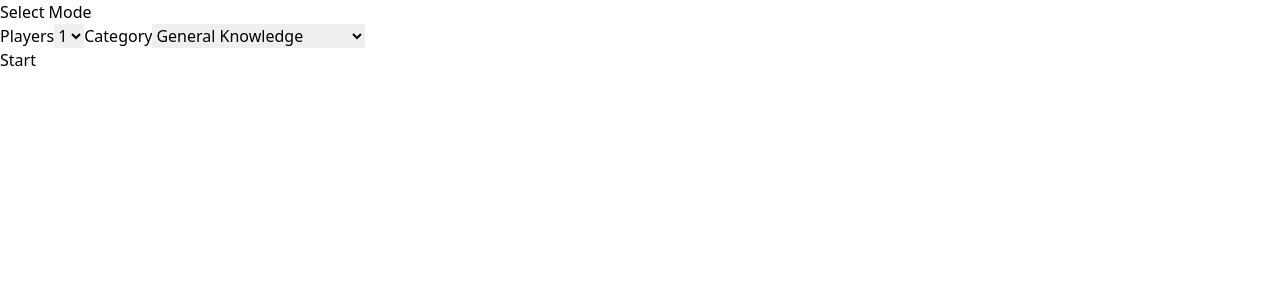
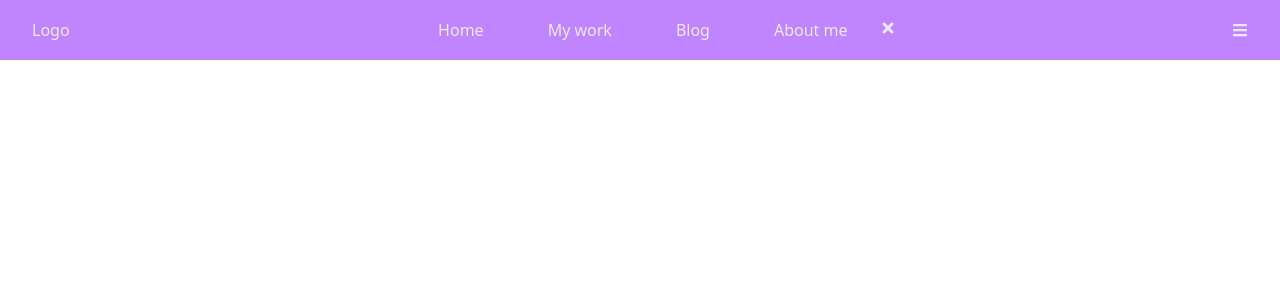
Before and after one commit to RamMaths/QuizGame, a React (Vite) app: page / in a window 1280 px wide. Shown: the top 300 px of the page. Built offline with nearby package versions, Linux system fonts and the light colour scheme.

Commit message:
starting the navbar

```diff
--- a/index.html
+++ b/index.html
@@ -7,7 +7,7 @@
     <title>Vite + React</title>
   </head>
   <body>
-    <div class="grid grid-cols-1 align-center justify-center w-screen h-screen" id="root"></div>
+    <div class="" id="root"></div>
     <script type="module" src="/src/main.jsx"></script>
   </body>
 </html>
--- a/package.json
+++ b/package.json
@@ -16,6 +16,7 @@
     "classnames": "^2.3.2",
     "react": "^18.2.0",
     "react-dom": "^18.2.0",
+    "react-icons": "^4.8.0",
     "react-usestateref": "^1.0.8"
   },
   "devDependencies": {
--- a/src/App.jsx
+++ b/src/App.jsx
@@ -1,11 +1,13 @@
 import React, {useState} from 'react';
 import Game from './Game/Game';
+import Navbar from './Navbar/Navbar';
 import './index.css';
 
 function App() {
   return(
     <>
-      <Game/>
+      <Navbar/>
+      {/* <Game/> */}
     </>
   );
 
--- /dev/null
+++ b/src/Navbar/Navbar.jsx
@@ -0,0 +1,31 @@
+import { useRef } from 'react';
+import { FaBars, FaTimes } from 'react-icons/fa';
+
+const Navbar = () => {
+
+  const navRef = useRef();
+
+  const showNavbar = () => {
+    navRef.current.classList.toggle('responsive_nav');
+  }
+
+  return(
+    <header className="">
+      <h3>Logo</h3>
+      <nav ref={navRef}>
+        <a href="/#">Home</a>
+        <a href="/#">My work</a>
+        <a href="/#">Blog</a>
+        <a href="/#">About me</a>
+        <button className="nav-btn"onClick={showNavbar}>
+          <FaTimes/>
+        </button>
+      </nav>
+      <button className="nav-btn" onClick={showNavbar}>
+        <FaBars/>
+      </button>
+    </header>
+  );
+};
+
+export default Navbar;
--- a/src/index.css
+++ b/src/index.css
@@ -2,3 +2,63 @@
 @tailwind base;
 @tailwind components;
 @tailwind utilities;
+
+@layer base {
+  * {
+    margin: 0;
+    padding: 0;
+    box-sizing: border-box;
+  }
+
+  header  {
+    height: 60px;
+    display: flex;
+    align-items: center;
+    justify-content: space-between;
+    padding: 0 2rem;
+    @apply bg-purple-400;
+    @apply text-violet-100;
+  }
+
+  nav a {
+    margin: 0 2rem;
+    text-decoration: none;
+  }
+
+  nav a:hover {
+    @apply text-violet-200;
+  }
+
+  header .nav-btn  {
+    padding: 5px;
+    cursor: pointer;
+    background: transparent;
+    border: none;
+    outline: none;
+    @apply bg-purple-800;
+  }
+
+  @media only screen and (max-width: 1024px) {
+    header .nav-btn {
+      visibility: visible;
+      opacity: 1;
+    }
+
+    header nav {
+      position: fixed;
+      top: 0;
+      left: 0;
+      height: 100%;
+      width: 100%;
+      display: flex;
+      align-items: center;
+      justify-content: center;
+      transition: 1s;
+      transform: translateY(-100vh);
+    }
+
+    header .responsive_nav {
+      transform: none;
+    }
+  }
+}
```
Also changed, not shown: 1 other file (tests, documents, lock files or other folders).
